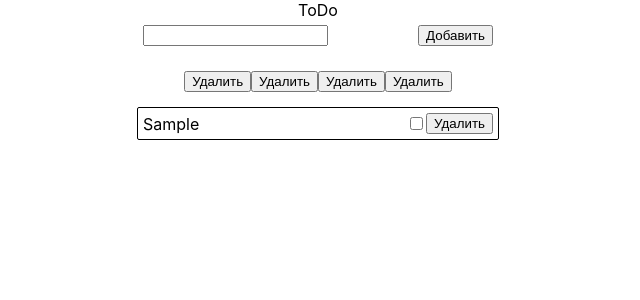
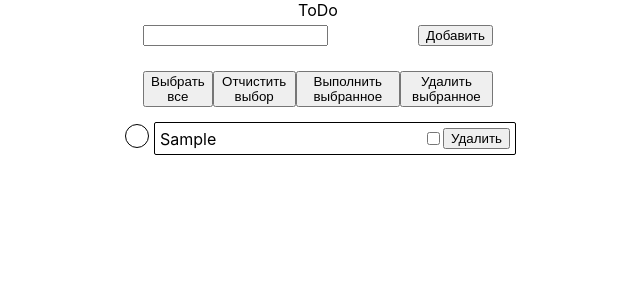
Before and after one commit to fobos78/my-todo-sber, a React (Create React App) app: page / in a window 1280 px wide. Both pictures are taken after typing "Sample" into the empty fields and a click on the button "Добавить". Shown: the top 300 px of the page, without its empty margins (322-962 px from the left). Built offline with nearby package versions, Linux system fonts and the light colour scheme.

Commit message:
добавил индикатор для массовых действий

```diff
--- a/src/components/InputTodo/index.tsx
+++ b/src/components/InputTodo/index.tsx
@@ -1,15 +1,11 @@
 import React from 'react';
-import './InputTodo.css';
 import axios from "axios";
 
+import './InputTodo.css';
 import Todos from '../Todos';
 import ManyActionTodo from "../ManyActionTodo";
+import {Todo} from "../../types/Todo";
 
-export interface Todo {
-    id: number;
-    title: string;
-    done: boolean;
-}
 
 function InputTodo() {
     const [myTodos, setMyTodos] = React.useState<Todo[]>([]);
@@ -18,7 +14,7 @@ function InputTodo() {
     function changTodo() {
         const id = Math.random();
         if (myTodo.length) {
-            setMyTodos((prev) => [...prev, {id, title: myTodo, done: false}]);
+            setMyTodos((prev) => [...prev, {id, title: myTodo, done: false, select: false}]);
             setMyTodo("");
         } else {
             alert('Вы не ввели задачу!')
@@ -36,7 +32,7 @@ function InputTodo() {
                 <input onChange={changTodos} value={myTodo}/>
                 <button type="button" onClick={changTodo}>Добавить</button>
             </div>
-            <ManyActionTodo />
+            <ManyActionTodo setMyTodos={setMyTodos}/>
             <Todos myTodos={myTodos} setMyTodos={setMyTodos}/>
         </div>
     );
--- a/src/components/ManyActionTodo/index.tsx
+++ b/src/components/ManyActionTodo/index.tsx
@@ -1,14 +1,50 @@
 import React from 'react';
+
 import './ManyActionTodo.css';
+import {Todo} from "../../types/Todo";
 
-function ManyActionTodo({myTodos, setMyTodos}: any) {
+interface IManyActionTodo{
+    setMyTodos: (myTodos: (prev: Todo[]) => Todo[]) => void,
+}
+
+function ManyActionTodo({setMyTodos}: IManyActionTodo) {
+
+    function selectAll() {
+        setMyTodos((prev: Todo[]) => prev.map((el: Todo) => {
+            el.select = true;
+            return el;
+        }));
+    }
+
+    function clearAll() {
+        setMyTodos((prev: Todo[]) => prev.map((el: Todo) => {
+            el.select = false;
+            return el;
+        }));
+    }
+
+    function executeSelected() {
+        setMyTodos((prev: Todo[]) => prev.map((el: Todo) => {
+            if (!el.done) {
+                el.done = el.select;
+            }
+            return el;
+        }));
+    }
+
+    function deleteSelected() {
+        setMyTodos((prev: Todo[]) => prev.filter((el: Todo) => el.select !== true));
+    }
 
     return (
         <div className="ManyActionTodo">
-            <button type="button" onClick={() => {}}>Удалить</button>
-            <button type="button" onClick={() => {}}>Удалить</button>
-            <button type="button" onClick={() => {}}>Удалить</button>
-            <button type="button" onClick={() => {}}>Удалить</button>
+            <button type="button" onClick={selectAll}>Выбрать все</button>
+            <button type="button" onClick={clearAll}>Отчистить выбор
+            </button>
+            <button type="button" onClick={executeSelected}>Выполнить выбранное
+            </button>
+            <button type="button" onClick={deleteSelected}>Удалить выбранное
+            </button>
         </div>
     );
 }
--- a/src/components/Todos/Todos.css
+++ b/src/components/Todos/Todos.css
@@ -18,3 +18,18 @@
     justify-content: center;
     align-items: center;
 }
+.Action {
+    width: 22px;
+    height: 22px;
+    border-radius: 50%;
+    border: black 1px solid;
+    display: flex;
+    justify-content: center;
+    align-items: center;
+    margin: 5px;
+}
+.WrapTodo {
+    display: flex;
+    justify-content: center;
+    align-items: center;
+}
--- a/src/components/Todos/index.tsx
+++ b/src/components/Todos/index.tsx
@@ -1,10 +1,21 @@
 import React from 'react';
+
 import './Todos.css';
+import {Todo} from "../../types/Todo";
 
-function Todos({myTodos, setMyTodos}: any) {
+interface ITodos{
+    myTodos: Todo[],
+    setMyTodos: (myTodos: (prev: Todo[]) => Todo[]) => void;
+}
+
+function Todos({myTodos, setMyTodos}: ITodos) {
+
+    function checkBox(id: number, done: boolean) {
+        done ? doneTodo(id) : notDoneTodo(id);
+    }
 
     function doneTodo(id: number) {
-        setMyTodos((prev: any) => prev.map((el: any) => {
+        setMyTodos((prev: Todo[]) => prev.map((el: Todo) => {
             if (el.id === id) {
                 el.done = false;
                 return el;
@@ -15,7 +26,7 @@ function Todos({myTodos, setMyTodos}: any) {
     }
 
     function notDoneTodo(id: number) {
-        setMyTodos((prev: any) => prev.map((el: any) => {
+        setMyTodos((prev: Todo[]) => prev.map((el: Todo) => {
             if (el.id === id) {
                 el.done = true;
                 return el;
@@ -26,24 +37,56 @@ function Todos({myTodos, setMyTodos}: any) {
     }
 
     function delTodo(id: number) {
-        setMyTodos((prev: any) => prev.filter((el: any) => {
+        setMyTodos((prev: Todo[]) => prev.filter((el: Todo) => {
             return id !== el.id;
         }));
     }
-    function checkBox(id:number, done: boolean){
-        done ? doneTodo(id) : notDoneTodo(id);
+
+    function checkSelect(id: number, select: boolean) {
+        select ? doneSelect(id) : notDoneSelect(id);
     }
+
+    function doneSelect(id: number) {
+        setMyTodos((prev: Todo[]) => prev.map((el: Todo) => {
+            if (el.id === id) {
+                el.select = false;
+                return el;
+            } else {
+                return el;
+            }
+        }));
+    }
+
+    function notDoneSelect(id: number) {
+        setMyTodos((prev: Todo[]) => prev.map((el: Todo) => {
+            if (el.id === id) {
+                el.select = true;
+                return el;
+            } else {
+                return el;
+            }
+        }));
+    }
+
 
     return (
         <div className="Todos">
-            {myTodos.map((todo: any) =>
-                <div key={todo.id} className="Todo">
-                    <div>
-                        <div style={{textDecoration: todo.done ? "line-through" : "none"}}>{todo.title}</div>
+            {myTodos.map(todo =>
+                <div key={todo.id} className="WrapTodo">
+                    <div className="Action"
+                         style={{backgroundColor: todo.select ? "lightgreen" : "white"}}
+                         onClick={() => checkSelect(todo.id, todo.select)}
+                    >
+
                     </div>
-                    <div className="Btn">
-                        <input type="checkbox" checked={todo.done} onChange={() => checkBox(todo.id, todo.done)} />
-                        <button type="button" onClick={() => delTodo(todo.id)}>Удалить</button>
+                    <div className="Todo">
+                        <div>
+                            <div style={{textDecoration: todo.done ? "line-through" : "none"}}>{todo.title}</div>
+                        </div>
+                        <div className="Btn">
+                            <input type="checkbox" checked={todo.done} onChange={() => checkBox(todo.id, todo.done)}/>
+                            <button type="button" onClick={() => delTodo(todo.id)}>Удалить</button>
+                        </div>
                     </div>
                 </div>
             )}
```
Also changed, not shown: src/types/Todo.ts (+27 -19 lines).
